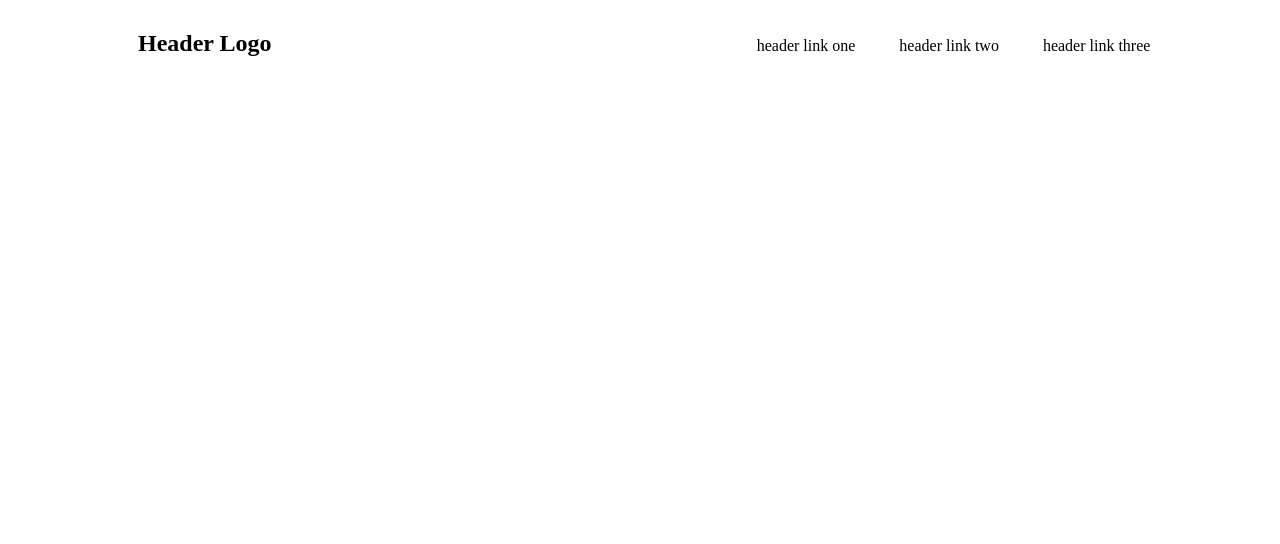
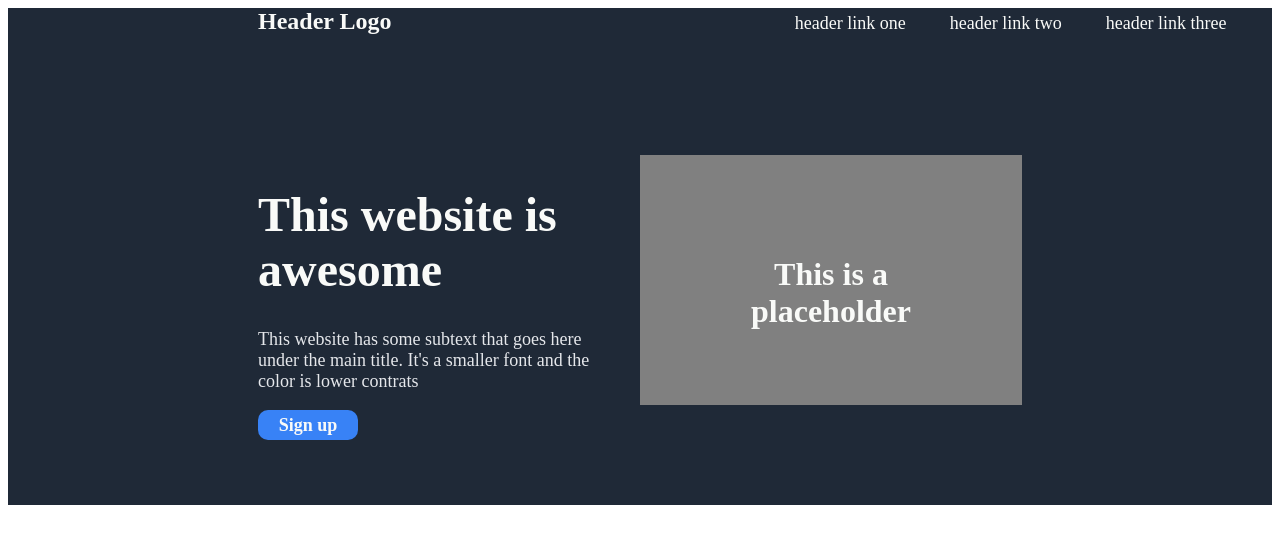
Before and after one commit to Davi-Schramm/css, a plain HTML site: page index.html in a window 1280 px wide. Drawn offline with Linux system fonts and the light colour scheme.

Commit message:
Made de first block of code

```diff
--- a/index.html
+++ b/index.html
@@ -8,14 +8,26 @@
     <link rel="stylesheet" href="style.css">
 </head>
 <body>
-    <div>
-        <header style="margin: 30px;">
+    <div id = "firstblock">
+        <header style="">
             <h2 id = "headerlogo">Header Logo</h2>
             <p style="margin-left: 30%;" class = "headers">header link one</p>
             <p style="" class = "headers">header link two</p>
             <p  style="" class = "headers">header link three</p>
         </header>
-
+        <div class="flex-container">
+            <div id = "awesomewebsite">
+                <h1>This website is awesome</h1>
+                <p style="padding-right: 20px;">
+                    This website has some subtext that goes here under the main title.
+                    It's a smaller font and the color is lower contrats
+                </p>
+                <button id="sign">Sign up</button>
+            </div>
+            <div id="arandomimages">
+                <h1 style="text-align: center;padding:80px;">This is a placeholder</h1>
+            </div>
+        </div>
 
     </div>
 </body>
--- a/style.css
+++ b/style.css
@@ -1,13 +1,63 @@
 *{
+    /*border: 2px double red;*/
+}
+#firstblock{
+    background-color: #1F2937;
+}
 
+#firstblock *{
+    color:#F9FAF8;
+    font-family: 'Franklin Gothic','Times New Roman', Times, serif;
 }
 
 #headerlogo{
-    padding: 100px;
+    padding-left: 250px;
     display: inline;
+    font-size: 24px;
 }
 
 .headers{
     display: inline;
     padding: 20px;
 }
+
+.flex-container{
+    margin-left: 100px;
+    margin-right: 100px;
+    margin-top: 100px;
+    display: flex;
+    padding: 20px;
+    padding-left: 150px;
+    padding-right: 150px;
+    padding-bottom: 100px;
+}
+
+.flex-container div{
+    height: 250px;
+    flex:1;
+}
+
+#awesomewebsite h1{
+    font-size: 48px;
+    font-weight: bolder;
+    color:#F9FAF8;
+}
+
+#awesomewebsite p,div header p{
+    font-size: 18px;
+    color:#E5E7EB;
+}
+
+#sign{
+    background-color: #3882F6;
+    font-weight: bolder;
+    font-size: 18px;
+    width: 100px;
+    height: 30px;
+    border-radius: 10px;
+    border: none;
+}
+
+#arandomimages{
+    background-color: grey;
+}
```
